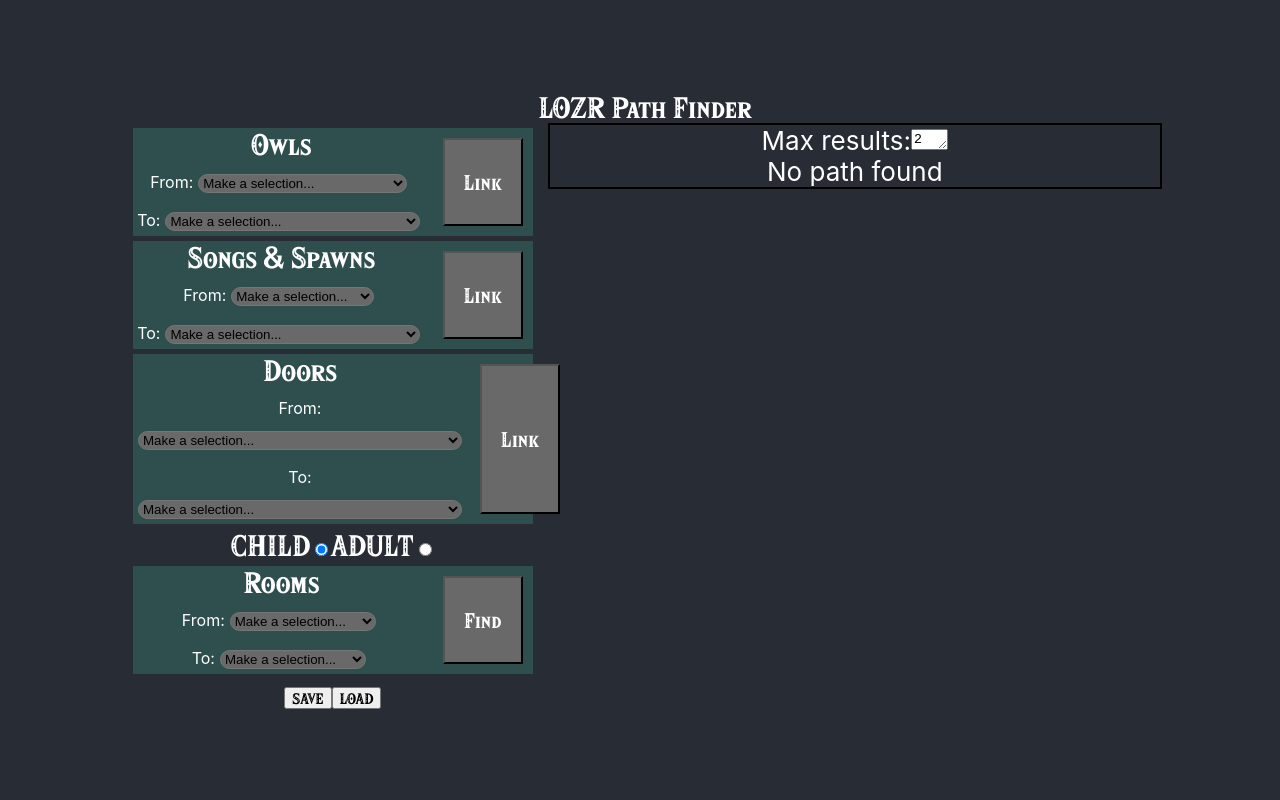
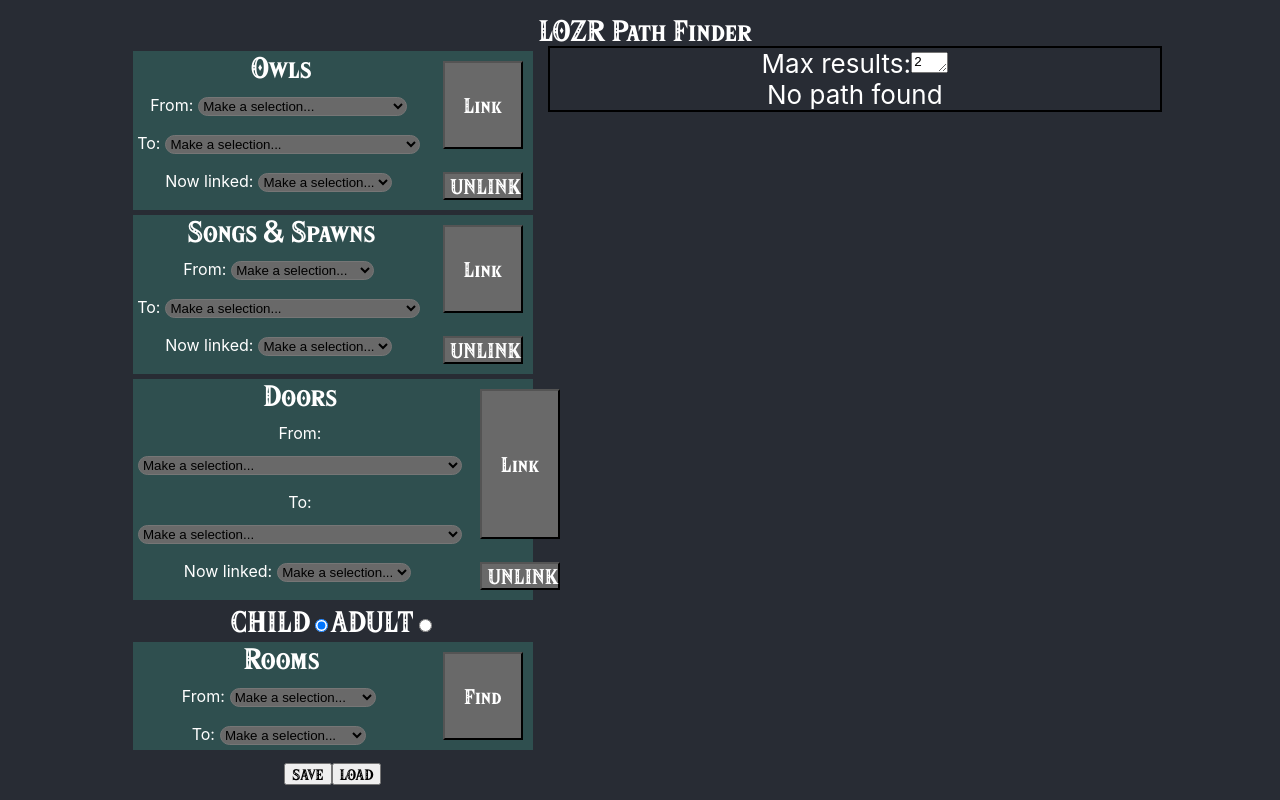
Before and after one commit to KevinRapa/lozr-path-manager, a React (Create React App) app: page / in a window 1280 px wide. Built offline with nearby package versions, Linux system fonts and the light colour scheme.

Commit message:
Added unlink function. Partially works

```diff
--- a/src/components/FromToModule.css
+++ b/src/components/FromToModule.css
@@ -8,19 +8,33 @@
 	grid-row-start: 1;
 }
 
-.from-to-dropdown-top {
+.from-to-dropdown-from {
 	grid-column-start: 1;
 	grid-row-start: 2;
 }
 
-.from-to-dropdown-bottom {
+.from-to-dropdown-to {
 	grid-column-start: 1;
 	grid-row-start: 3;
+}
+
+.from-to-dropdown-unlink {
+	grid-column-start: 1;
+	grid-row-start: 4;
 }
 
 .from-to-button {
 	grid-column-start: 2;
 	grid-row: 1 / span 3;
+	margin: 10px;
+	background-color: dimgrey;
+	font-size: 14pt;
+	color: white;
+}
+
+.unlink-button {
+	grid-column-start: 2;
+	grid-row: 4 / span 1;
 	margin: 10px;
 	background-color: dimgrey;
 	font-size: 14pt;
--- a/src/components/FromToModule.tsx
+++ b/src/components/FromToModule.tsx
@@ -9,6 +9,7 @@ interface FromToModuleProps {
 	idToNameMapFrom: Record<string, string>
 	idToNameMapTo: Record<string, string>
 	onClick: (fromTo: [string, string]) => void
+	onUnlink?: (fromTo: [string, string]) => void
 	buttonTitle: string
 	title: string
 }
@@ -17,6 +18,8 @@ export function FromToModule(props: FromToModuleProps)
 {
 	const fromId = useRef<string|null>(null);
 	const toId = useRef<string|null>(null);
+	const toUnlink = useRef<[string,string]|null>(null);
+	const linkedPairs = useRef<Record<string,string>>({});
 
 	const fromChange = (id: string) => {
 		fromId.current = id;
@@ -24,22 +27,54 @@ export function FromToModule(props: FromToModuleProps)
 	const toChange = (id: string) => {
 		toId.current = id;
 	};
+	const onUnlinkSelect = (id: string) => {
+		console.log(`will unlink ${id}`);
+		let pair: [string, string] = ["", ""];
+		let split: string[] = id.split("=>");
+
+		if (split.length == 2) {
+			pair[0] = split[0];
+			pair[1] = split[1];
+		}
+
+		toUnlink.current = pair;
+	};
+	const onUnlink = () => {
+		if (toUnlink.current && props.onUnlink) {
+			props.onUnlink(toUnlink.current!);
+			toUnlink.current = null;
+		}
+	};
+
 	const onClick = () => {
-		if (fromId.current && toId.current) {
-			props.onClick([fromId.current, toId.current]);
-			fromId.current = null;
-			toId.current = null;
+		if (!fromId.current || !toId.current) {
+			console.log(`Both selections must be defined [${fromId.current}, ${toId.current}]`);
+			return;
 		}
+		if (fromId.current === toId.current) {
+			console.log(`FROM and TO cannot be the same [${fromId.current}, ${toId.current}]`);
+			return;
+		}
+
+		// It is guaranteed that this pair will be linked from here - no more error-checking is done
+		let fromName: string = props.idToNameMapFrom[fromId.current];
+		let toName: string = props.idToNameMapTo[toId.current];
+		let linkId: string = fromId.current + "=>" + toId.current;
+
+		linkedPairs.current[linkId] = fromName + " => " + toName;
+		props.onClick([fromId.current, toId.current]);
+		fromId.current = null;
+		toId.current = null;
 	};
 
 	return <div className="from-to-container">
 		<div className="from-to-title title">{props.title}</div>
-		<DropDown className="from-to-dropdown from-to-dropdown-top"
+		<DropDown className="from-to-dropdown from-to-dropdown-from"
 		          idToNameMap={props.idToNameMapFrom}
 		          onChange={fromChange}
 		          title={"From:"}
 		/>
-		<DropDown className="from-to-dropdown from-to-dropdown-bottom"
+		<DropDown className="from-to-dropdown from-to-dropdown-to"
 		          idToNameMap={props.idToNameMapTo}
 		          onChange={toChange}
 		          title={"To:"}
@@ -47,5 +82,15 @@ export function FromToModule(props: FromToModuleProps)
 		<button className="from-to-button title" onClick={onClick}>
 			{props.buttonTitle}
 		</button>
+		{ props.onUnlink ? <>
+			<DropDown className="from-to-dropdown from-to-dropdown-unlink"
+				  idToNameMap={linkedPairs.current}
+				  onChange={onUnlinkSelect}
+				  title={"Now linked:"}
+			/>
+			<button className="unlink-button title" onClick={onUnlink}>
+				{"UNLINK"}
+			</button>
+		  </> : <></> }
 	</div>;
 }
--- a/src/mapper.tsx
+++ b/src/mapper.tsx
@@ -24,16 +24,8 @@ function getUpdatedDoors(fromTo: [string, string][], oldState: MapperState)
 {
 	let newState: MapperState = _.cloneDeep(oldState);
 
+	// pair is  assumed to contained two defined, non-null, and different values
 	for (let pair of fromTo) {
-		if (!pair[0] || !pair[1]) {
-			console.log(`Both selections must be defined [${pair}]`);
-			continue;
-		}
-		if (pair[0] === pair[1]) {
-			console.log(`FROM and TO cannot be the same ${pair}`);
-			continue;
-		}
-
 		delete newState.unlinkedDoors[pair[0]];
 		delete newState.unlinkedDoors[pair[1]];
 
@@ -175,18 +167,21 @@ export function Mapper()
 			<FromToModule idToNameMapFrom={mapperState.unlinkedOwls}
 				      idToNameMapTo={_.omit(CFG.areas, CFG.no_add)}
 				      onClick={linkOwlFunction}
+				      onUnlink={(p:[string,string])=>console.log(p)}
 				      buttonTitle={"Link"}
 				      title={"Owls"}
 			/>
 			<FromToModule idToNameMapFrom={mapperState.unlinkedWarps}
 				      idToNameMapTo={_.omit(CFG.areas, CFG.no_add)}
 				      onClick={linkWarpFunction}
+				      onUnlink={(p:[string,string])=>console.log(p)}
 				      buttonTitle={"Link"}
 				      title={"Songs & Spawns"}
 			/>
 			<FromToModule idToNameMapFrom={mapperState.unlinkedDoors}
 				      idToNameMapTo={mapperState.unlinkedDoors}
 				      onClick={linkFunction}
+				      onUnlink={(p:[string,string])=>console.log(p)}
 				      buttonTitle={"Link"}
 				      title={"Doors"}
 			/>
```
